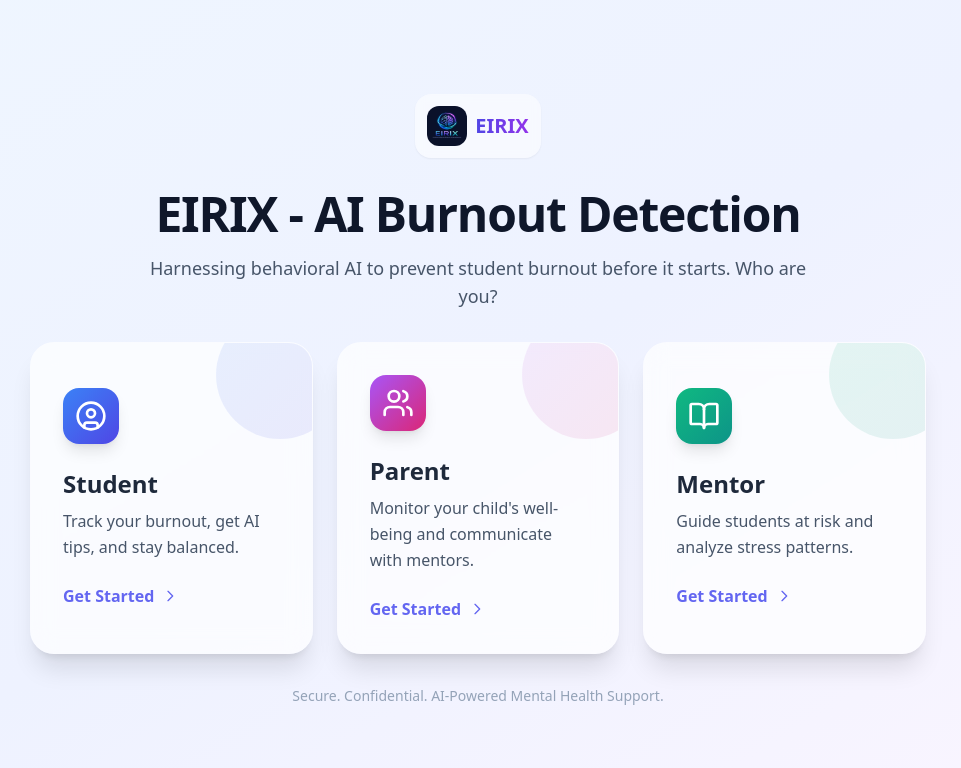
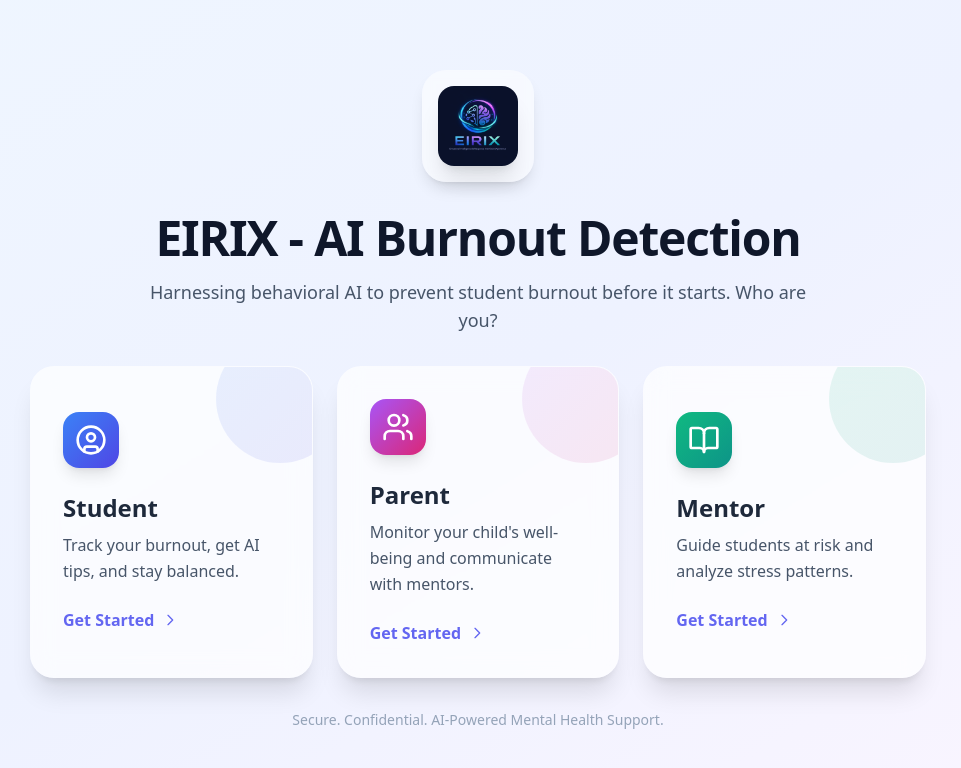
Before and after one commit to riyaraj20062003-pixel/EIRIX, a React (Vite) app: page / in a window 1280 px wide. Shown: the top 768 px of the page, without its empty margins (162-1123 px from the left). Built offline with nearby package versions, Linux system fonts and the light colour scheme.

Commit message:
Make EIRIX logo bigger on role selection page

```diff
--- a/client/pages/Index.tsx
+++ b/client/pages/Index.tsx
@@ -40,11 +40,8 @@ export default function Index() {
     <div className="min-h-screen gradient-bg flex flex-col items-center justify-center p-6 dark:text-slate-100">
       <div className="max-w-4xl w-full text-center space-y-8">
         <div className="space-y-4">
-          <div className="inline-flex items-center justify-center p-3 bg-white/50 dark:bg-white/10 backdrop-blur-sm rounded-2xl shadow-sm mb-4">
-            <img src="/eirix-logo.png" alt="EIRIX" className="w-10 h-10 rounded-xl object-cover mr-2" />
-            <span className="text-xl font-bold bg-clip-text text-transparent bg-gradient-to-r from-indigo-600 to-purple-600">
-              EIRIX
-            </span>
+          <div className="inline-flex items-center justify-center p-4 bg-white/50 dark:bg-white/10 backdrop-blur-sm rounded-3xl shadow-lg mb-4">
+            <img src="/eirix-logo.png" alt="EIRIX" className="w-20 h-20 rounded-2xl object-cover shadow-xl" />
           </div>
           <h1 className="text-4xl md:text-5xl font-extrabold text-slate-900 dark:text-white tracking-tight">
             EIRIX - AI Burnout Detection
```
